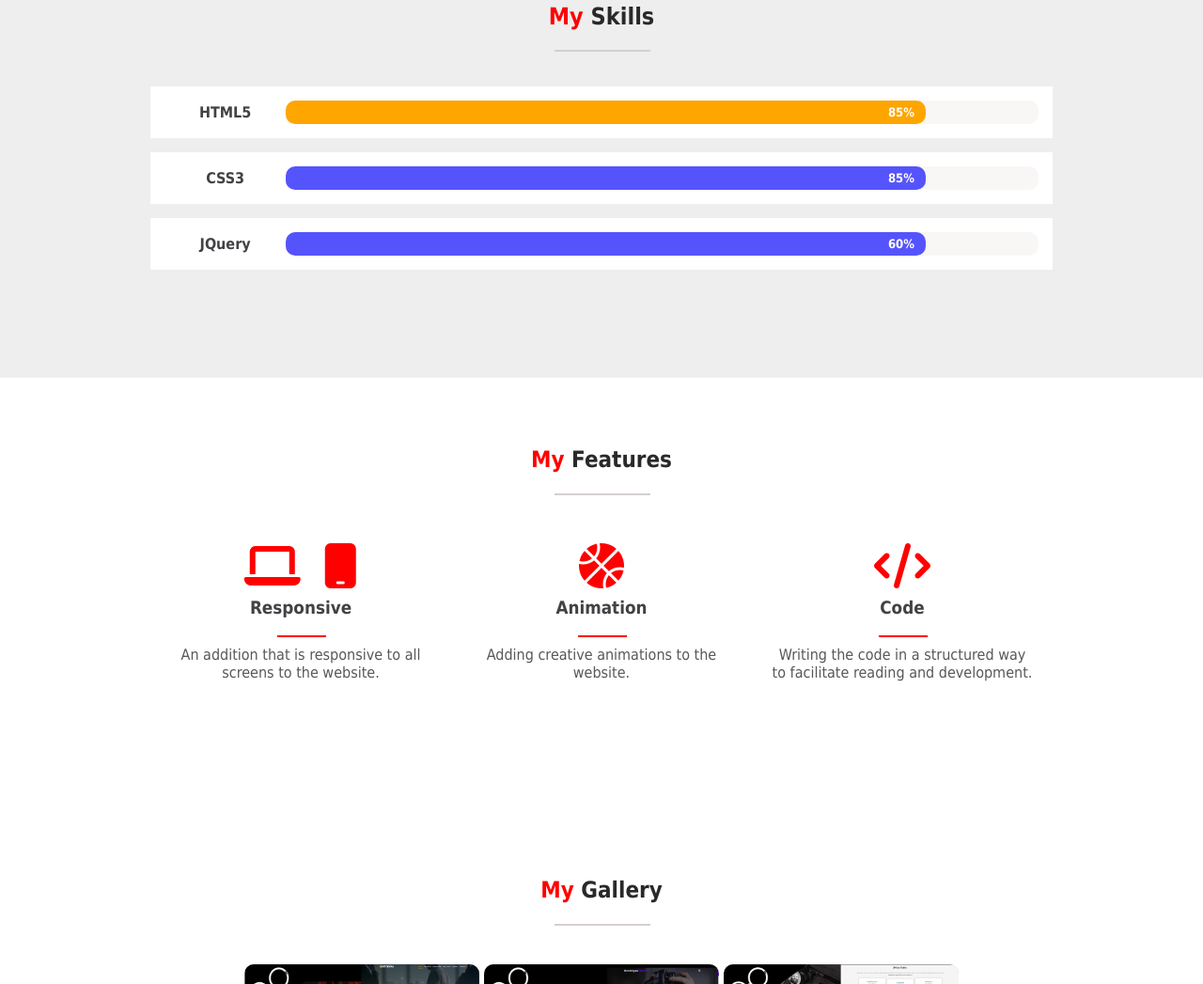
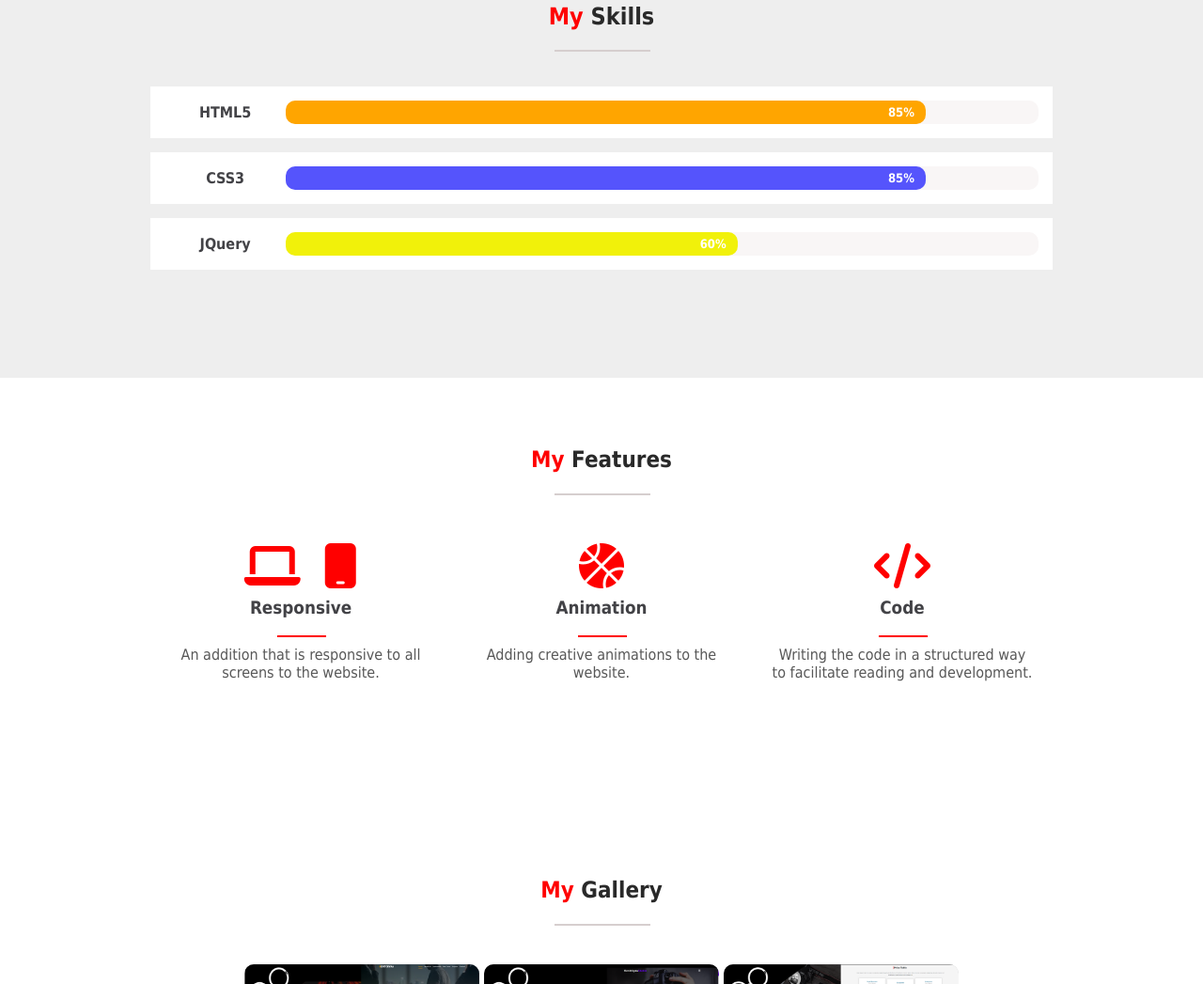
Before and after one commit to OMHRO/Dashboard, a plain HTML site: page index.html in a window 1280 px wide. Shown: the part 1329-2376 px from the top of the page at 94% size. Drawn offline with Linux system fonts and the light colour scheme.

Commit message:
Update index.html

```diff
--- a/index.html
+++ b/index.html
@@ -102,7 +102,7 @@
         <div class="skill-box">
           <header class='skill-name'>JQuery</header>
           <div class='skill-progress'>
-            <span class="c" data-progress="60%">
+            <span class="c js" data-progress="60%">
               <p>60%</p>
             </span>
           </div>
```
